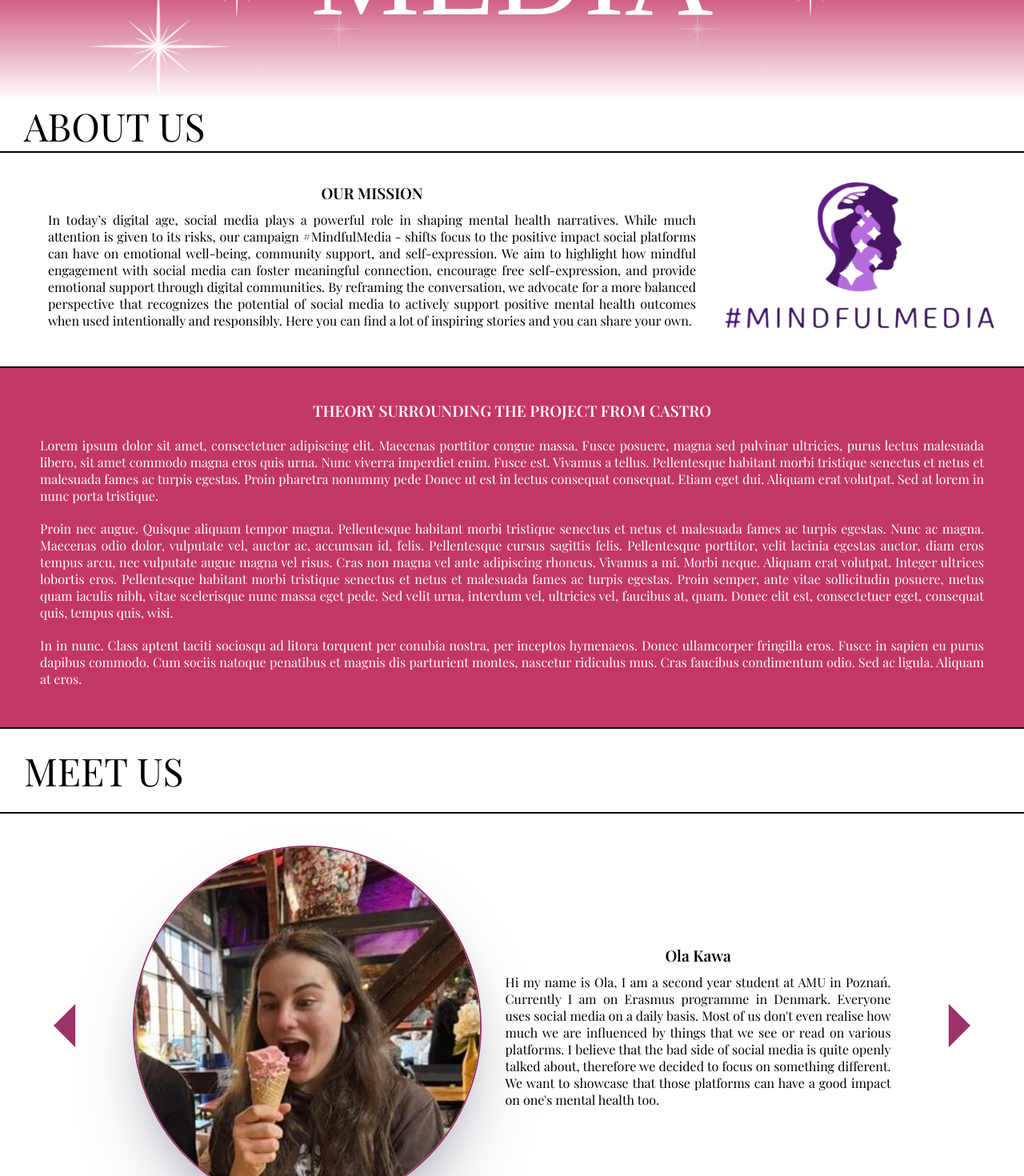
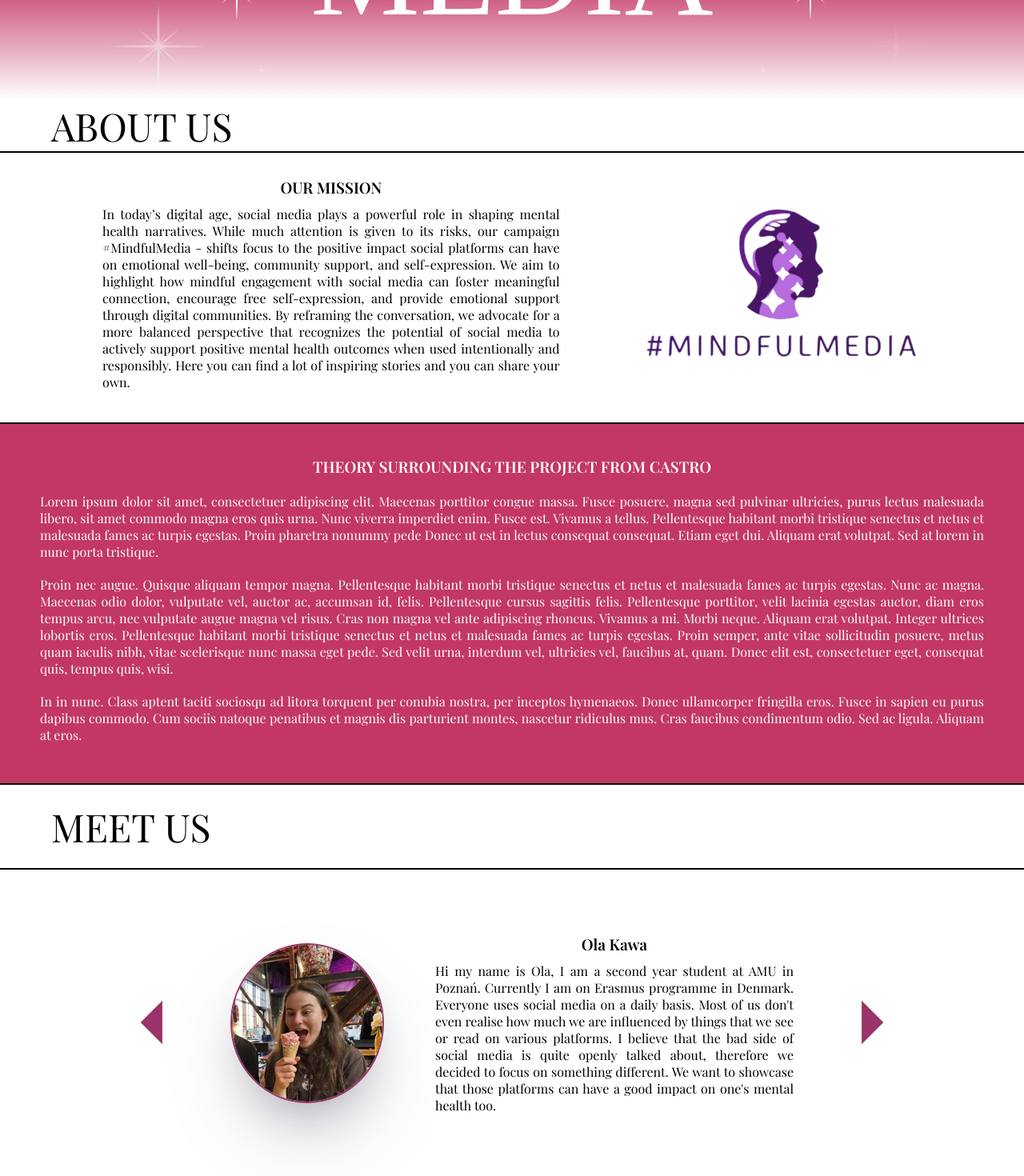
Before and after one commit to Xelo04/Mindful-Media, a React (Vite) app: page / in a window 1280 px wide. Shown: the part 260-1730 px from the top of the page at 80% size. Built offline with nearby package versions, Linux system fonts and the light colour scheme; a web font is replaced by a local one.

Commit message:
Refactor team member slider styles and structure for improved layout and responsiveness

```diff
--- a/src/components/team-member-slider/teamMemberSlider.scss
+++ b/src/components/team-member-slider/teamMemberSlider.scss
@@ -3,13 +3,13 @@
 .team-member-slider {
   display: flex;
   flex-direction: row;
-  justify-content: space-around;
+  justify-content: center;
   align-items: center;
   padding-inline: 0px;
   padding-block: 40px;
-  width: 100%;
+  width: 80%;
   button {
-    width: 13%;
+    width: 15%;
     background-color: transparent;
     border: none;
     cursor: pointer;
@@ -19,7 +19,7 @@
     }
   }
   .team-member-image {
-    width: 34%;
+    width: 15%;
     height: auto;
     border-radius: 50%;
     border: 2px solid constants.$middle-bg;
@@ -28,7 +28,7 @@
   }
   .team-member-info {
     width: 40%;
-    padding-left: 30px;
+    padding-left: 5%;
     text-align: justify;
   }
 }
--- a/src/pages/about/About.tsx
+++ b/src/pages/about/About.tsx
@@ -140,7 +140,9 @@ const About = () => {
 
       <section className="meet-us">
         <h2>MEET US</h2>
-        <TeamMemberSlider />
+        <div className="team-member-slider">
+          <TeamMemberSlider />
+        </div>
       </section>
     </div>
   );
--- a/src/pages/about/about.scss
+++ b/src/pages/about/about.scss
@@ -125,7 +125,7 @@
     padding-bottom: 40px;
 
     .about-us-container {
-      padding: 30px 30px 0px 30px;
+      padding: 30px 10% 0px 10%;
       display: flex;
       justify-content: space-around;
       align-items: center;
@@ -138,7 +138,7 @@
         flex-direction: column;
         align-items: center;
         justify-content: center;
-        padding-inline: 30px;
+        padding-right: 10%;
         p {
           text-align: justify;
         }
@@ -166,5 +166,8 @@
     h2 {
       padding-block: 20px;
     }
+    .team-member-slider {
+      width: 100%;
+    }
   }
 }
--- a/src/styles/global.scss
+++ b/src/styles/global.scss
@@ -30,7 +30,7 @@ a {
 }
 
 h1 {
-  padding-left: 40px;
+  padding-left: 3%;
   padding-bottom: 30px;
   font-size: 5em;
   font-weight: 300;
@@ -46,7 +46,7 @@ h2 {
   font-size: 3em;
   font-weight: 300;
   color: constants.$black-color;
-  padding-left: 30px;
+  padding-left: 5%;
   border-bottom: 2px solid constants.$black-color;
 }
 
```
